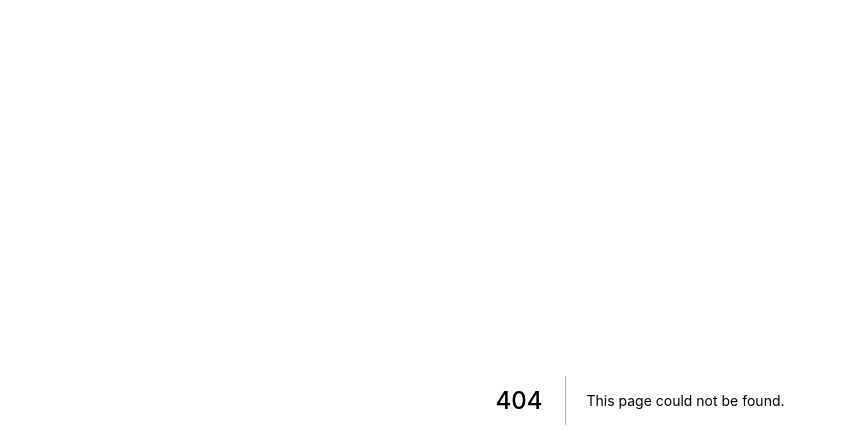
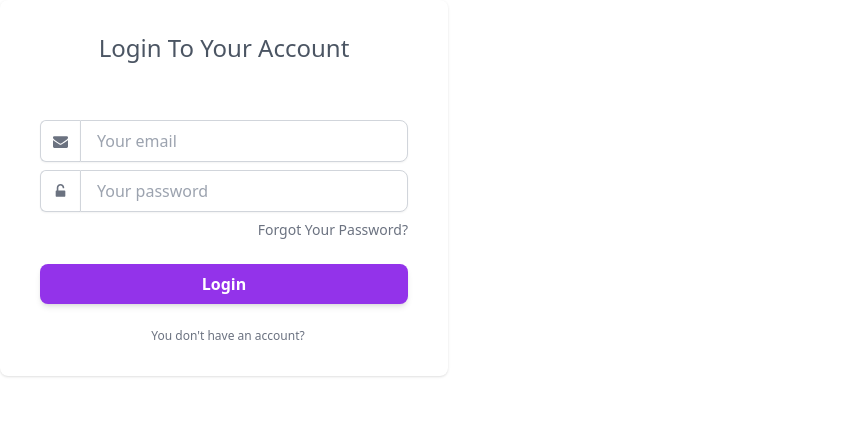
Before and after one commit to christopheeyl/synanto-frontend, a Next.js app: page /auth/signin in a window 1280 px wide. Before the commit this address had no page. Shown: the top 448 px of the page, without its empty margins (0-846 px from the left). Built offline with nearby package versions, Linux system fonts and the light colour scheme.

Commit message:
NextAuth signin

```diff
--- /dev/null
+++ b/layouts/Layout.tsx
@@ -0,0 +1,17 @@
+import { Fragment } from "react"
+import Navbar from "./Navbar"
+
+interface LayoutProps {
+    children: JSX.Element
+}
+
+function Layout({ children }: LayoutProps) {
+    return (
+        <Fragment>
+            <Navbar />
+            <main>{children}</main>
+        </Fragment>
+    )
+}
+
+export default Layout
--- a/layouts/Navbar.tsx
+++ b/layouts/Navbar.tsx
@@ -1,5 +1,5 @@
-import Link from 'next/link';
-import DropDownMenu from './DropDownMenu';
+import Link from 'next/link'
+import DropDownMenu from './DropDownMenu'
 
 function Navbar() {
     return (
@@ -56,4 +56,4 @@
     )
 }
 
-export default Navbar;
+export default Navbar
--- a/layouts/PageContainer.tsx
+++ /dev/null
@@ -1,17 +0,0 @@
-import { Fragment } from "react";
-import Navbar from "./Navbar";
-
-interface PageContainerProps {
-    children: JSX.Element;
-}
-
-function PageContainer({ children }: PageContainerProps) {
-    return (
-        <Fragment>
-            <Navbar />
-            <main>{children}</main>
-        </Fragment>
-    )
-}
-
-export default PageContainer;
--- a/package.json
+++ b/package.json
@@ -9,6 +9,7 @@
   },
   "dependencies": {
     "next": "latest",
+    "next-auth": "^4.10.2",
     "react": "18.1.0",
     "react-dom": "18.1.0",
     "start-server-and-test": "^1.14.0"
--- a/pages/_app.tsx
+++ b/pages/_app.tsx
@@ -1,8 +1,13 @@
 import '../styles/globals.css'
 import type { AppProps } from 'next/app'
+import { SessionProvider } from 'next-auth/react'
 
-function MyApp({ Component, pageProps }: AppProps) {
-  return <Component {...pageProps} />
+function MyApp({ Component, pageProps}: AppProps) {
+  return (
+    <SessionProvider session={pageProps.session}>
+      <Component {...pageProps} />
+    </SessionProvider>
+  )
 }
 
 export default MyApp
--- /dev/null
+++ b/pages/api/auth/[...nextauth].ts
@@ -0,0 +1,35 @@
+import NextAuth, { NextAuthOptions } from 'next-auth'
+import CredentialsProvider from 'next-auth/providers/credentials'
+import Router from 'next/router';
+
+const authOptions: NextAuthOptions = {
+    session: {
+        strategy: 'jwt'
+    },
+    providers: [
+        CredentialsProvider({
+            type: 'credentials',
+            credentials: {
+                email: { label: 'Email', type: 'email' },
+                password: { label: 'Password', type: 'password'},
+            },
+            authorize(credentials, req) {
+                const { email, password } = credentials as {
+                    email: string;
+                    password: string;
+                };
+
+                if (email !== "john@gmail.com" || password !== "1234") {
+                    throw new Error('invalid credentials');
+                };
+
+                return { id: 1, name: 'John', email: 'john@gmail.com' };
+            }
+        })
+    ],
+    pages: {
+        signIn: "/auth/signin",
+    }
+}
+
+export default NextAuth(authOptions);
--- /dev/null
+++ b/pages/auth/signin.tsx
@@ -0,0 +1,73 @@
+import { NextPage } from 'next';
+import { signIn } from 'next-auth/react';
+import React, { FormEventHandler, useState } from 'react';
+
+interface Props {}
+
+const SignIn: NextPage = (props): JSX.Element => {
+    const [userInfo, setUserInfo] = useState({ email: "", password: ""});
+    const handleSubmit: FormEventHandler<HTMLFormElement> = async (e) => {
+        e.preventDefault();
+
+        const res = await signIn('credentials', {
+            email: userInfo.email,
+            password: userInfo.password,
+            redirect: false,
+        });
+    };
+
+    return (
+        <div className="flex flex-col w-full max-w-md px-4 py-8 bg-white rounded-lg shadow dark:bg-gray-800 sm:px-6 md:px-8 lg:px-10">
+            <div className="self-center mb-6 text-xl font-light text-gray-600 sm:text-2xl dark:text-white">
+                Login To Your Account
+            </div>
+            <div className="mt-8">
+                <form action="#" autoComplete="off" onSubmit={handleSubmit}>
+                    <div className="flex flex-col mb-2">
+                        <div className="flex relative ">
+                            <span className="rounded-l-md inline-flex  items-center px-3 border-t bg-white border-l border-b  border-gray-300 text-gray-500 shadow-sm text-sm">
+                                <svg width="15" height="15" fill="currentColor" viewBox="0 0 1792 1792" xmlns="http://www.w3.org/2000/svg">
+                                    <path d="M1792 710v794q0 66-47 113t-113 47h-1472q-66 0-113-47t-47-113v-794q44 49 101 87 362 246 497 345 57 42 92.5 65.5t94.5 48 110 24.5h2q51 0 110-24.5t94.5-48 92.5-65.5q170-123 498-345 57-39 100-87zm0-294q0 79-49 151t-122 123q-376 261-468 325-10 7-42.5 30.5t-54 38-52 32.5-57.5 27-50 9h-2q-23 0-50-9t-57.5-27-52-32.5-54-38-42.5-30.5q-91-64-262-182.5t-205-142.5q-62-42-117-115.5t-55-136.5q0-78 41.5-130t118.5-52h1472q65 0 112.5 47t47.5 113z">
+                                    </path>
+                                </svg>
+                            </span>
+                            <input type="text" id="sign-in-email" onChange={({ target }) => setUserInfo({ ...userInfo, email: target.value })} className=" rounded-r-lg flex-1 appearance-none border border-gray-300 w-full py-2 px-4 bg-white text-gray-700 placeholder-gray-400 shadow-sm text-base focus:outline-none focus:ring-2 focus:ring-purple-600 focus:border-transparent" placeholder="Your email"/>
+                        </div>
+                    </div>
+                    <div className="flex flex-col mb-6">
+                        <div className="flex relative ">
+                            <span className="rounded-l-md inline-flex  items-center px-3 border-t bg-white border-l border-b  border-gray-300 text-gray-500 shadow-sm text-sm">
+                                <svg width="15" height="15" fill="currentColor" viewBox="0 0 1792 1792" xmlns="http://www.w3.org/2000/svg">
+                                    <path d="M1376 768q40 0 68 28t28 68v576q0 40-28 68t-68 28h-960q-40 0-68-28t-28-68v-576q0-40 28-68t68-28h32v-320q0-185 131.5-316.5t316.5-131.5 316.5 131.5 131.5 316.5q0 26-19 45t-45 19h-64q-26 0-45-19t-19-45q0-106-75-181t-181-75-181 75-75 181v320h736z">
+                                    </path>
+                                </svg>
+                            </span>
+                            <input type="password" id="sign-in-email" onChange={({ target }) => setUserInfo({ ...userInfo, password: target.value })} className=" rounded-r-lg flex-1 appearance-none border border-gray-300 w-full py-2 px-4 bg-white text-gray-700 placeholder-gray-400 shadow-sm text-base focus:outline-none focus:ring-2 focus:ring-purple-600 focus:border-transparent" placeholder="Your password"/>
+                        </div>
+                    </div>
+                    <div className="flex items-center mb-6 -mt-4">
+                        <div className="flex ml-auto">
+                            <a href="#" className="inline-flex text-xs font-thin text-gray-500 sm:text-sm dark:text-gray-100 hover:text-gray-700 dark:hover:text-white">
+                                Forgot Your Password?
+                            </a>
+                        </div>
+                    </div>
+                    <div className="flex w-full">
+                        <button type="submit" className="py-2 px-4  bg-purple-600 hover:bg-purple-700 focus:ring-purple-500 focus:ring-offset-purple-200 text-white w-full transition ease-in duration-200 text-center text-base font-semibold shadow-md focus:outline-none focus:ring-2 focus:ring-offset-2  rounded-lg ">
+                            Login
+                        </button>
+                    </div>
+                </form>
+            </div>
+            <div className="flex items-center justify-center mt-6">
+                <a href="#" target="_blank" className="inline-flex items-center text-xs font-thin text-center text-gray-500 hover:text-gray-700 dark:text-gray-100 dark:hover:text-white">
+                    <span className="ml-2">
+                        You don&#x27;t have an account?
+                    </span>
+                </a>
+            </div>
+        </div>
+    )
+};
+
+export default SignIn;
--- /dev/null
+++ b/pages/auth/signout.tsx
@@ -0,0 +1,9 @@
+import React from 'react'
+
+function signout() {
+  return (
+    <div>signout</div>
+  )
+}
+
+export default signout
--- a/pages/contacts.tsx
+++ b/pages/contacts.tsx
@@ -1,11 +1,11 @@
 import React from 'react'
-import PageContainer from '../layouts/PageContainer'
+import Layout from '../layouts/Layout'
 
 function contact() {
   return (
-    <PageContainer>
+    <Layout>
       <p>contacts</p>
-    </PageContainer>
+    </Layout>
   )
 }
 
--- a/pages/event.tsx
+++ b/pages/event.tsx
@@ -1,11 +1,11 @@
 import React from 'react'
-import PageContainer from '../layouts/PageContainer'
+import Layout from '../layouts/Layout'
 
 function event() {
   return (
-    <PageContainer>
+    <Layout>
       <p>event</p>
-    </PageContainer>
+    </Layout>
   )
 }
 
--- a/pages/index.tsx
+++ b/pages/index.tsx
@@ -1,20 +1,32 @@
-import type { NextPage } from 'next'
-import Head from 'next/head'
-import PageContainer from '../layouts/PageContainer'
+import type { NextPage } from 'next';
+import Head from 'next/head';
+import Layout from '../layouts/Layout';
+import { useSession } from 'next-auth/react';
+import { useEffect } from 'react';
+import Router from 'next/router';
 
 const Home: NextPage = () => {
+  const { data: session, status } = useSession();
+
+  useEffect(() => {
+    if (status === 'unauthenticated') Router.replace("/auth/signin");
+  });
+
+  if (status === 'authenticated')
     return (
       <div>
         <Head>
-        <title>Create Next App</title>
+          <title>Synanto</title>
           <meta name="description" content="Generated by create next app" />
           <link rel="icon" href="/favicon.ico" />
         </Head>
-      <PageContainer>
+        <Layout>
           <p>home</p>
-      </PageContainer>
+        </Layout>
       </div>
     )
-}
 
-export default Home
+  return <div>Loading...</div>;
+};
+
+export default Home;
```
Also changed, not shown: layouts/DropDownMenu.tsx (+16 -16 lines), 1 other file (tests, documents, lock files or other folders). Lines whose indentation alone changed are shown as unchanged.
